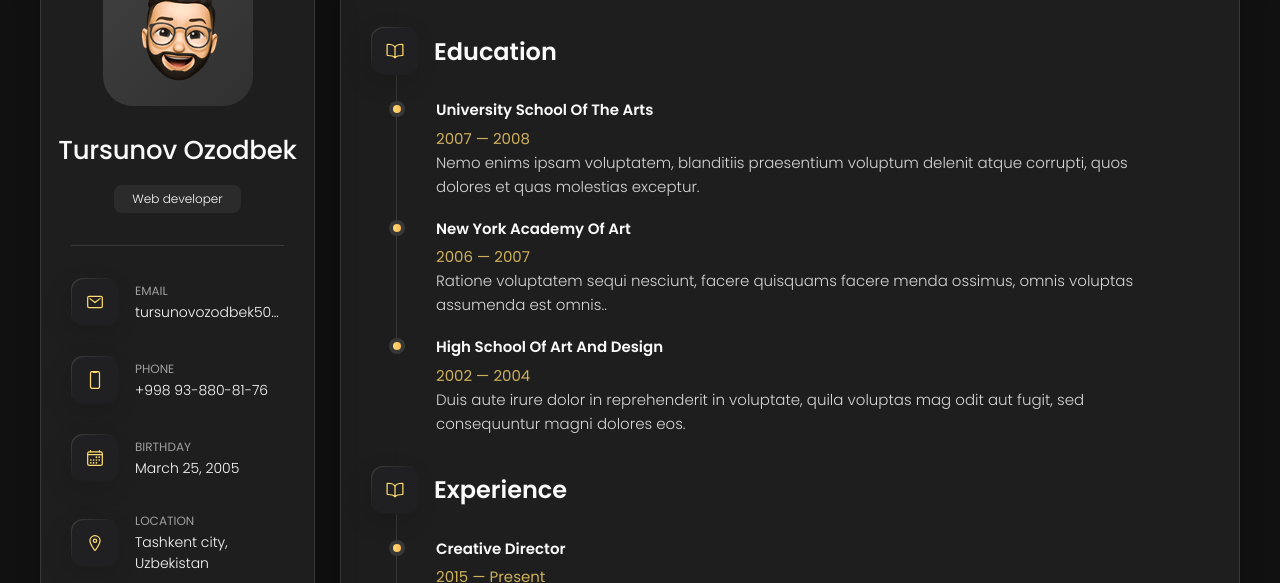
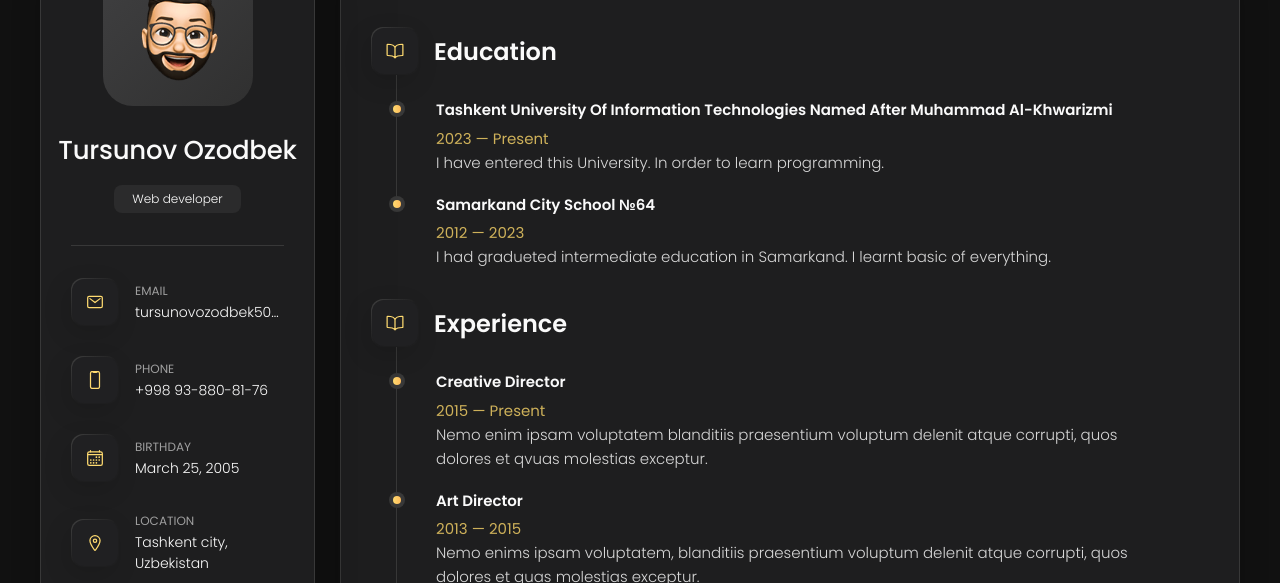
Before and after one commit to tursunovozodbek/prsPortfolio, a plain HTML site: page index.html in a window 1280 px wide. Both pictures are taken after a click on the button "Resume". Shown: the part 162-745 px from the top of the page. Drawn offline with nearby package versions, Linux system fonts and the light colour scheme.

Commit message:
resume page

```diff
--- a/index.html
+++ b/index.html
@@ -557,40 +557,27 @@
             <ol class="timeline-list">
               <li class="timeline-item">
                 <h4 class="h4 timeline-item-title">
-                  University school of the arts
+                  Tashkent University of Information Technologies named after
+                  Muhammad al-Khwarizmi
                 </h4>
 
-                <span>2007 — 2008</span>
+                <span>2023 — Present</span>
 
                 <p class="timeline-text">
-                  Nemo enims ipsam voluptatem, blanditiis praesentium voluptum
-                  delenit atque corrupti, quos dolores et quas molestias
-                  exceptur.
-                </p>
-              </li>
-
-              <li class="timeline-item">
-                <h4 class="h4 timeline-item-title">New york academy of art</h4>
-
-                <span>2006 — 2007</span>
-
-                <p class="timeline-text">
-                  Ratione voluptatem sequi nesciunt, facere quisquams facere
-                  menda ossimus, omnis voluptas assumenda est omnis..
+                  I have entered this University. In order to learn programming.
                 </p>
               </li>
 
               <li class="timeline-item">
                 <h4 class="h4 timeline-item-title">
-                  High school of art and design
+                  Samarkand city school №64
                 </h4>
 
-                <span>2002 — 2004</span>
+                <span>2012 — 2023</span>
 
                 <p class="timeline-text">
-                  Duis aute irure dolor in reprehenderit in voluptate, quila
-                  voluptas mag odit aut fugit, sed consequuntur magni dolores
-                  eos.
+                  I had gradueted intermediate education in Samarkand. I learnt
+                  basic of everything.
                 </p>
               </li>
             </ol>
```
